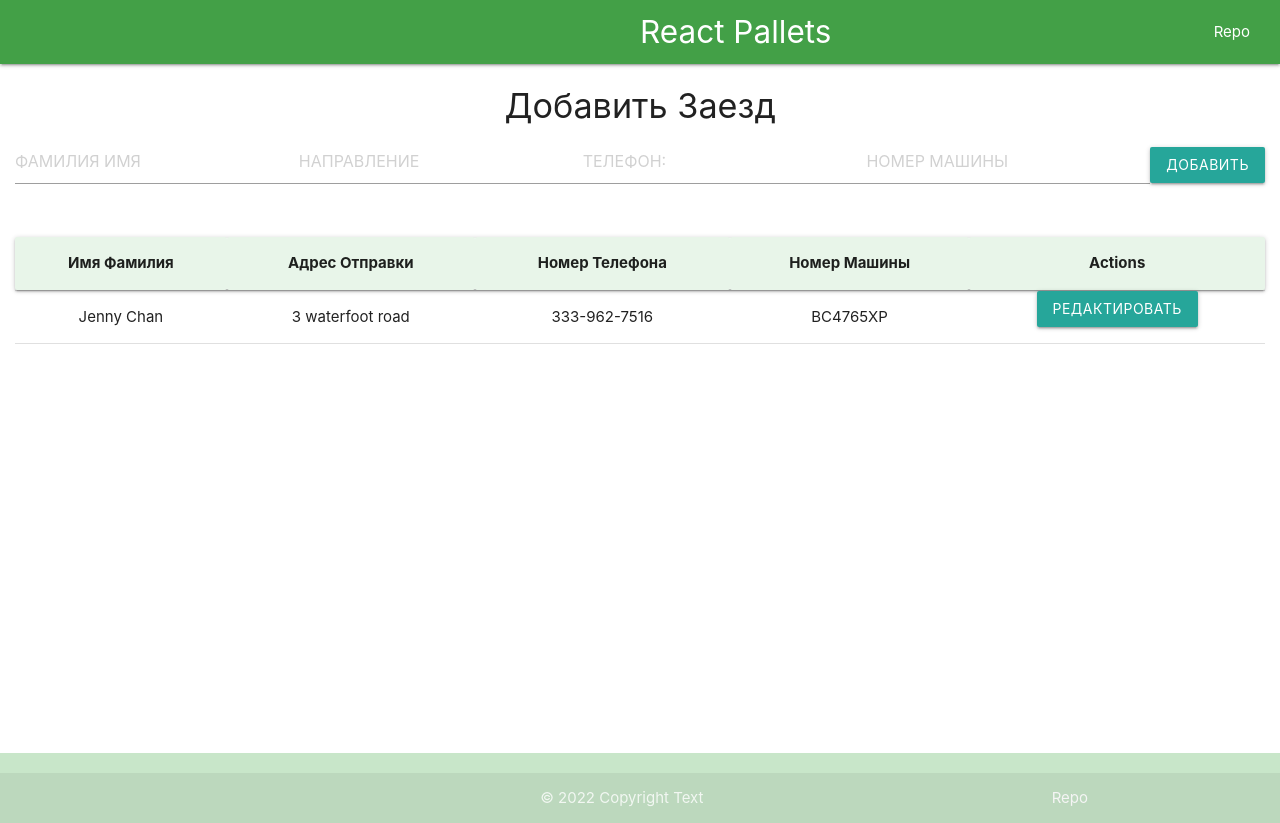
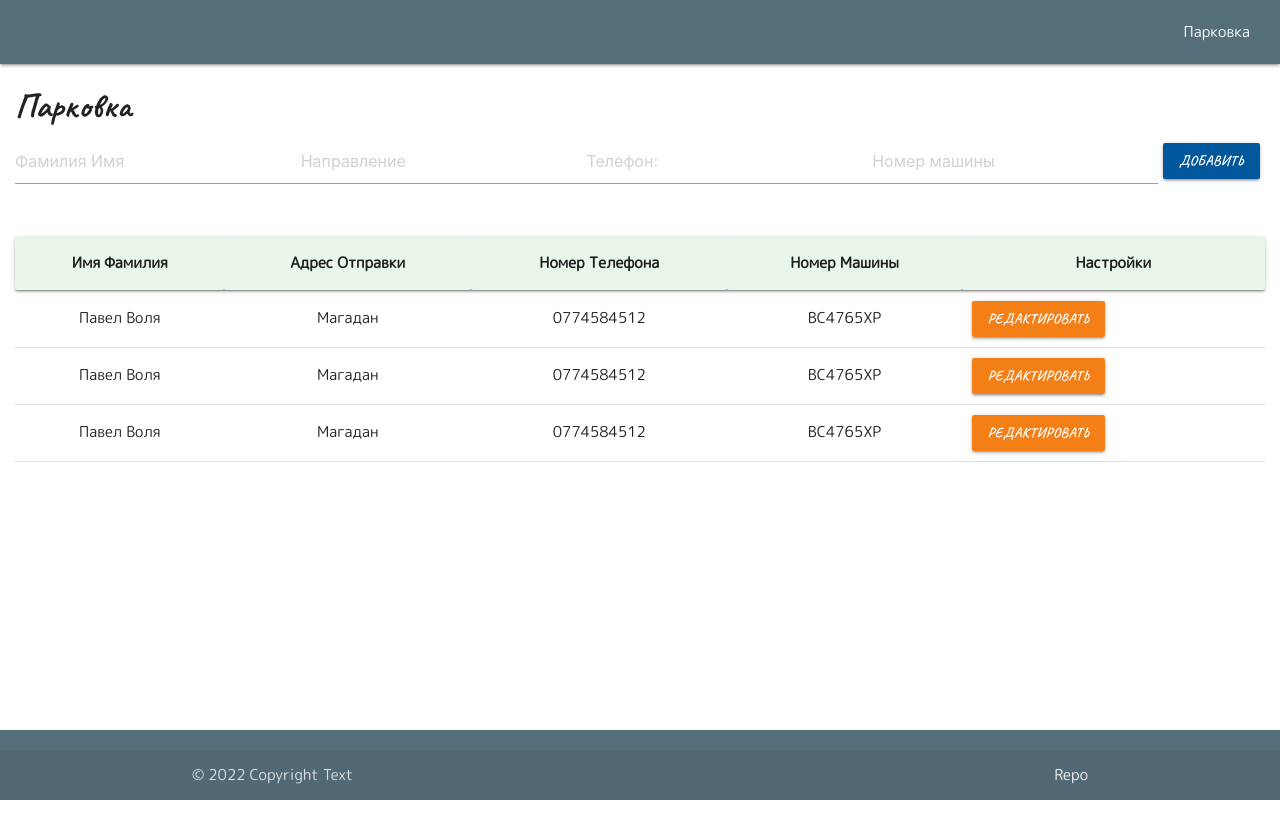
Before and after one commit to Cumabay/depo-front, a React (Create React App) app: page / in a window 1280 px wide. After the commit the page ends 800 px from the top, so only its background shows below. Built offline with nearby package versions, Linux system fonts and the light colour scheme.

Commit message:
14-07-22

```diff
--- a/src/App.css
+++ b/src/App.css
@@ -1,6 +1,3 @@
-.App {
-  text-align: center;
-}
 
 .App-logo {
   height: 40vmin;
--- a/src/components/EditableRow.js
+++ b/src/components/EditableRow.js
@@ -1,6 +1,6 @@
 import React from 'react'
 
-const EditableRow = () => {
+const EditableRow = ({ editFormData, handleEditFormChance }) => {
   return (
     <tr>
       <td>
@@ -9,6 +9,8 @@ const EditableRow = () => {
           name="fullName"
           required="required"
           placeholder="Фамилия Имя"
+          value={editFormData.fullName}
+          onChange={handleEditFormChance}
         ></input>
       </td>
       <td>
@@ -17,6 +19,8 @@ const EditableRow = () => {
           name="address"
           required="required"
           placeholder="Направление"
+          value={editFormData.address}
+          onChange={handleEditFormChance}
         ></input></td>
       <td>
         <input
@@ -24,6 +28,8 @@ const EditableRow = () => {
           name="phoneNumber"
           required="required"
           placeholder="Телефон:"
+          value={editFormData.phoneNumber}
+          onChange={handleEditFormChance}
         ></input>
       </td>
       <td>
@@ -32,7 +38,12 @@ const EditableRow = () => {
           name="truckNum"
           required="required"
           placeholder="Номер машины"
+          value={editFormData.truckNum}
+          onChange={handleEditFormChance}
         ></input>
+      </td>
+      <td>
+        <button className='btn boxRed green darken-1' type='submit'>Сохранить</button>
       </td>
     </tr>
   )
--- a/src/components/ReadOnlyRow.js
+++ b/src/components/ReadOnlyRow.js
@@ -8,7 +8,7 @@ const ReadOnlyRow = ({ contact, handleEditClick }) => {
       <td>{contact.phoneNumber}</td>
       <td>{contact.truckNum}</td>
       <button
-        className='btn'
+        className='btn boxRed yellow darken-4'
         type='button'
         onClick={(event) => handleEditClick(event, contact)}
       >
--- a/src/components/Table.jsx
+++ b/src/components/Table.jsx
@@ -10,12 +10,17 @@ function Table() {
     fullName: '',
     address: '',
     phoneNumber: '',
-    truckNum: ''
+    truckNum: '',
   })
 
-  const [editContactId, setEditContactId] = useState()
+  const [editFormData, setEditFormData] = useState({
+    fullName: '',
+    address: '',
+    phoneNumber: '',
+    truckNum: '',
+  })
 
-
+  const [editContactId, setEditContactId] = useState(null)
 
   const handleAddFormChance = (event) => {
     event.preventDefault()
@@ -29,6 +34,19 @@ function Table() {
     newFormData[fieldName] = fieldValue
 
     setAddFormData(newFormData)
+  }
+
+  const handleEditFormChance = (event) => {
+    event.preventDefault()
+
+    const fieldName = event.target.getAttribute('name')
+    const fieldValue = event.target.value
+
+
+    const newFormData = { ...editFormData }
+    newFormData[fieldName] = fieldValue
+
+    setEditFormData(newFormData)
   }
 
 
@@ -50,10 +68,41 @@ function Table() {
   const handleEditClick = (event, contact) => {
     event.preventDefault()
     setEditContactId(contact.id)
+
+    const formValues = {
+      fullName: contact.fullName,
+      address: contact.address,
+      phoneNumber: contact.phoneNumber,
+      truckNum: contact.truckNum,
+    }
+
+    setEditFormData(formValues)
+  }
+
+  const handleEditFormCSubmit = (event) => {
+    event.preventDefault()
+
+    const editedContact = {
+      id: editContactId,
+      fullName: editFormData.fullName,
+      address: editFormData.address,
+      phoneNumber: editFormData.phoneNumber.toUpperCase(),
+      truckNum: editFormData.truckNum.toUpperCase(),
+    }
+
+    const newContacts = [...contacts]
+
+    const index = contacts.findIndex((contact) =>
+      contact.id === editContactId)
+
+    newContacts[index] = editedContact
+
+    setContacts(newContacts)
+    setEditContactId()
   }
 
   return (<div className="conteiner content">
-    <h4>Добавить Заезд</h4>
+    <h4>Парковка</h4>
     <form onSubmit={handleAddFormSubmit}>
       <input type="text"
         name="fullName"
@@ -79,11 +128,11 @@ function Table() {
         placeholder="Номер машины"
         onChange={handleAddFormChance}
       />
-      <button className="btn boxBtn" type="submit">Добавить</button>
+      <button className="btn boxBtn light-blue darken-4" type="submit">Добавить</button>
     </form>
     <br />
     <br />
-    <form>
+    <form onSubmit={handleEditFormCSubmit}>
       <table className="centered">
         <thead className="card-panel green lighten-5">
           <tr>
@@ -91,14 +140,17 @@ function Table() {
             <th>Адрес Отправки</th>
             <th>Номер Телефона</th>
             <th>Номер Машины</th>
-            <th>Actions</th>
+            <th>Настройки</th>
           </tr>
         </thead>
         <tbody>
           {contacts.map((contact) => (
             <Fragment>
               {editContactId === contact.id ? (
-                <EditableRow />
+                <EditableRow
+                  editFormData={editFormData}
+                  handleEditFormChance={handleEditFormChance}
+                />
               ) : (
                 <ReadOnlyRow
                   contact={contact}
--- a/src/index.css
+++ b/src/index.css
@@ -1,14 +1,15 @@
+@import url('https://fonts.googleapis.com/css2?family=M+PLUS+Rounded+1c&display=swap');
+@import url('https://fonts.googleapis.com/css2?family=Caveat:wght@700&display=swap');
+
 body {
   margin: 0;
-  font-family: -apple-system, BlinkMacSystemFont, 'Segoe UI', 'Roboto', 'Oxygen',
-    'Ubuntu', 'Cantarell', 'Fira Sans', 'Droid Sans', 'Helvetica Neue',
-    sans-serif;
+  font-family: 'M PLUS Rounded 1c', sans-serif;
   -webkit-font-smoothing: antialiased;
   -moz-osx-font-smoothing: grayscale;
 }
 
 .content {
-  min-height: calc(100vh - 70px - 64px);
+  min-height: calc(100vh - 79px - 78px);
 }
 
 
@@ -22,9 +23,18 @@ form {
 }
 
 .boxBtn {
-  margin: auto;
+  margin: 5px;
 }
 
-input[type="text"] {
-  text-transform: uppercase;
+.boxRed {
+  margin: 10px;
 }
+
+h4 {
+  padding-left: 15px;
+  font-family: 'Caveat', cursive;
+}
+
+button {
+  font-family: 'Caveat', cursive;
+}
--- a/src/layout/Footer.jsx
+++ b/src/layout/Footer.jsx
@@ -1,5 +1,5 @@
 function Footer() {
-  return <footer className="page-footer green lighten-4">
+  return <footer className="page-footer blue-grey darken-1">
     <div className="footer-copyright">
       <div className="container">
         © {new Date().getFullYear()} Copyright Text
--- a/src/layout/Header.jsx
+++ b/src/layout/Header.jsx
@@ -1,9 +1,9 @@
 function Header() {
-  return <nav className="green darken-1">
+  return <nav className="blue-grey darken-1">
     <div className="nav-wrapper">
-      <a href="#" className="brand-logo">React Pallets</a>
+      <a href="#" className="brand-logo"></a>
       <ul id="nav-mobile" className="right hide-on-med-and-down">
-        <li><a href="!#">Repo</a></li>
+        <li><a href="!#">Парковка</a></li>
       </ul>
     </div>
   </nav>
--- a/src/mock-data.json
+++ b/src/mock-data.json
@@ -1,10 +1,23 @@
 [
   {
     "id": 1,
-    "fullName": "Jenny Chan",
-    "address": "3 waterfoot road",
-    "phoneNumber": "333-962-7516",
+    "fullName": "Павел Воля",
+    "address": "Магадан",
+    "phoneNumber": "0774584512",
+    "truckNum": "BC4765XP"
+  },
+  {
+    "id": 1,
+    "fullName": "Павел Воля",
+    "address": "Магадан",
+    "phoneNumber": "0774584512",
+    "truckNum": "BC4765XP"
+  },
+  {
+    "id": 1,
+    "fullName": "Павел Воля",
+    "address": "Магадан",
+    "phoneNumber": "0774584512",
     "truckNum": "BC4765XP"
   }
-
 ]
```
